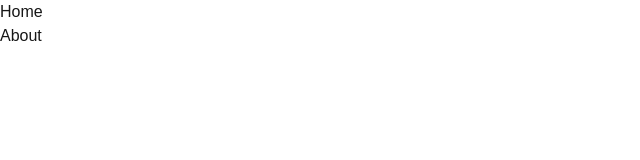
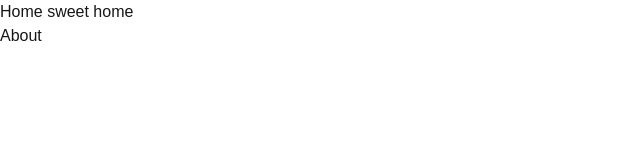
Before and after one commit to KolesnykOleksiy/next-coursework, a Next.js app: page / in a window 1280 px wide. Shown: the top 160 px of the page, without its empty margins (0-640 px from the left). Built offline with nearby package versions, Linux system fonts and the light colour scheme.

Commit message:
test feature for ci/cd in new branch

```diff
--- a/src/app/page.tsx
+++ b/src/app/page.tsx
@@ -2,7 +2,7 @@
 export default function Page() {
   return (
       <div>
-        <h1>Home</h1>
+        <h1>Home sweet home</h1>
         <Link href="/about">About</Link>
       </div>
   );
```
